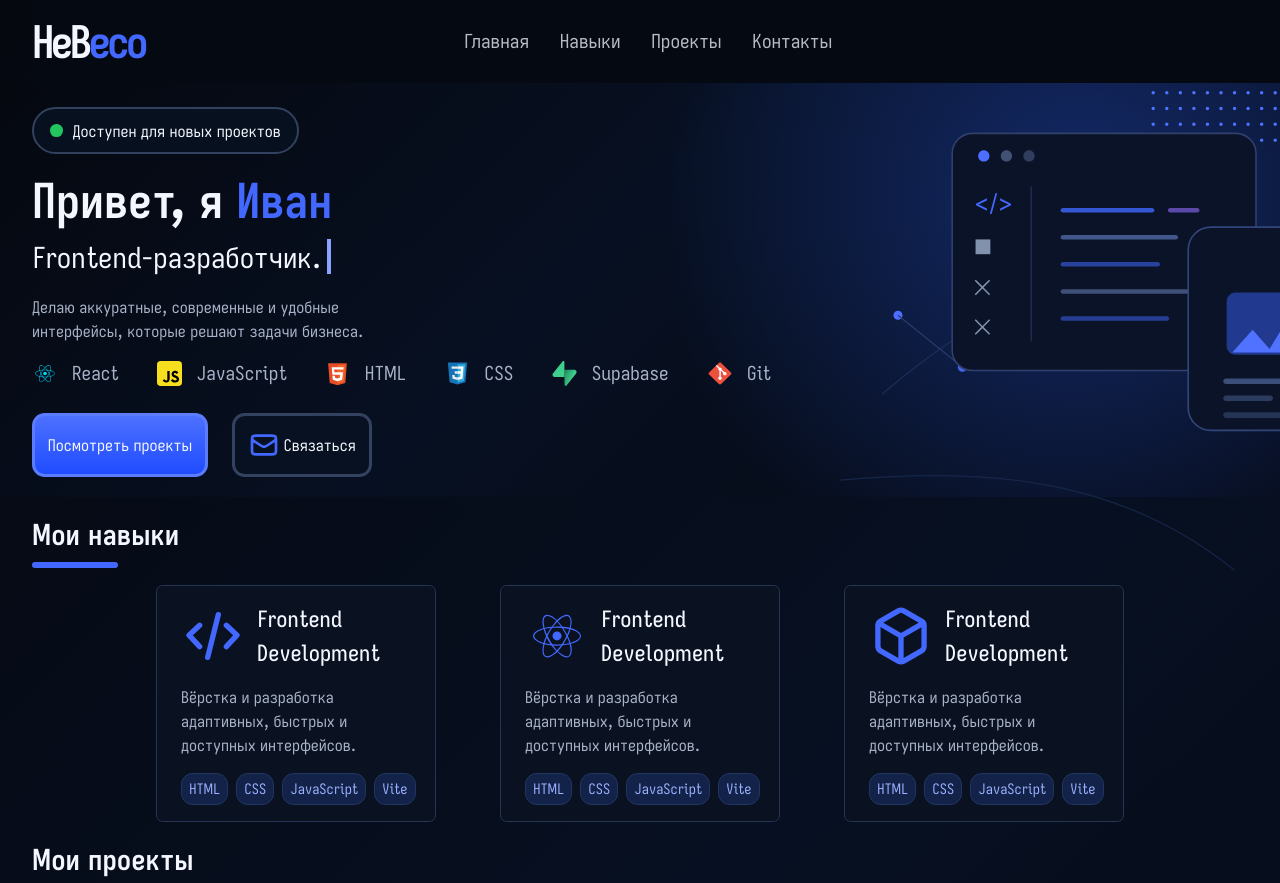
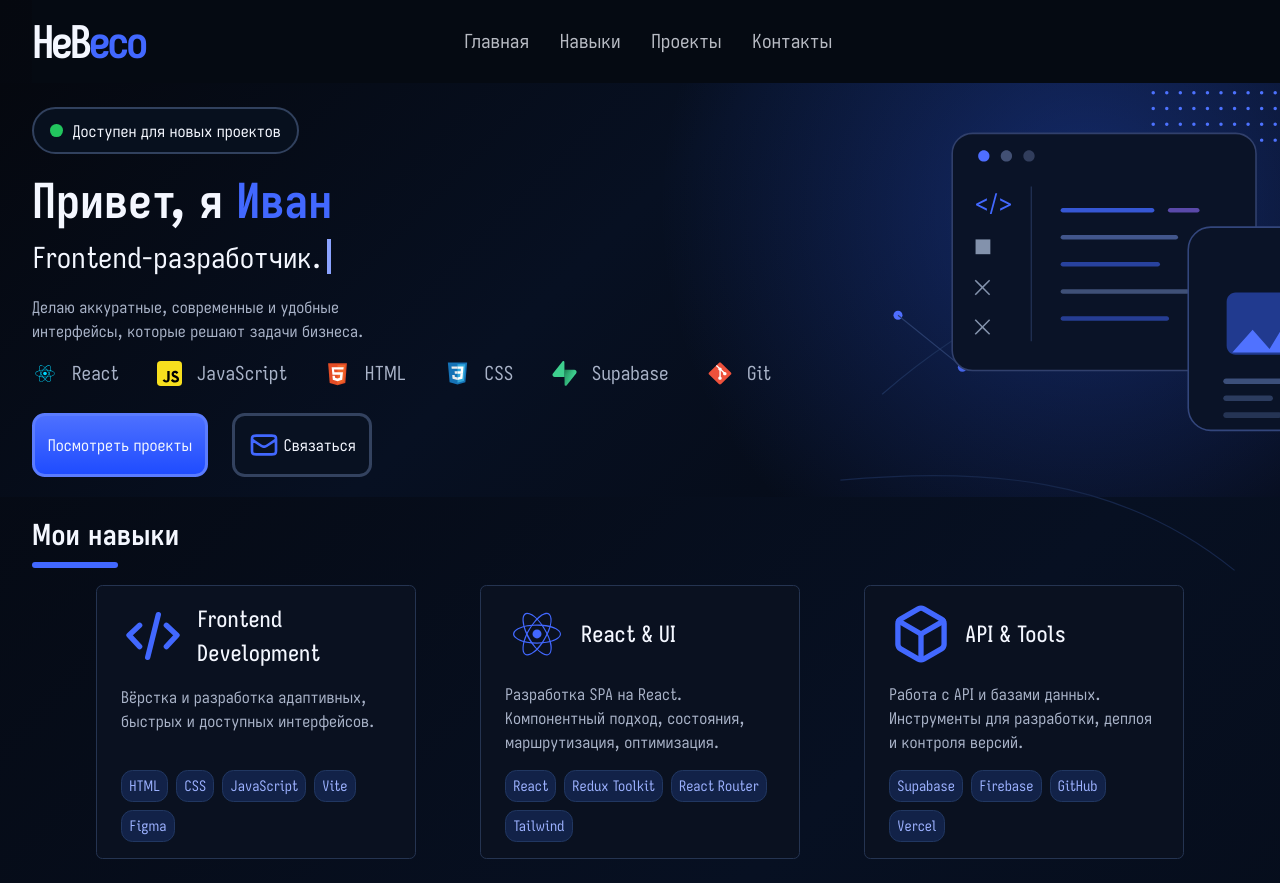
Before and after one commit to He8eco/portfolio, a React app: page / in a window 1280 px wide. Shown: the top 883 px of the page. Built offline with nearby package versions, Linux system fonts and the light colour scheme; the HTML template or start-up script is replaced by a standard one.

Commit message:
refactor: vercelv9

```diff
--- a/src/App.css
+++ b/src/App.css
@@ -179,11 +179,13 @@ nav a:hover {
 }
 
 .section-skill {
+  display: flex;
+  flex-direction: column;
   padding: 2em 3em;
   background-color: #0a1120;
   border-radius: 0.8em;
   border: 0.2em solid #253451;
-  width: 35em;
+  width: 40em;
 }
 
 .section-skill-title {
@@ -212,7 +214,9 @@ nav a:hover {
 
 .section-list {
   display: flex;
+  flex-wrap: wrap;
   gap: 1em;
+  margin-top: auto;
 }
 
 .section-list li,
@@ -223,6 +227,7 @@ nav a:hover {
   background-color: #122248;
   border-radius: 0.8em;
   border: 0.1em solid #213761;
+  white-space: nowrap;
 }
 
 .section-projects {
--- a/src/components/SkillsSection.jsx
+++ b/src/components/SkillsSection.jsx
@@ -9,26 +9,26 @@ export function SkillsSection() {
       icon: code,
       description:
         'Вёрстка и разработка адаптивных, быстрых и доступных интерфейсов.',
-      tags: ['HTML', 'CSS', 'JavaScript', 'Vite'],
+      tags: ['HTML', 'CSS', 'JavaScript', 'Vite', 'Figma'],
     },
     {
-      name: 'Frontend Development',
+      name: 'React & UI',
       icon: react,
       description:
-        'Вёрстка и разработка адаптивных, быстрых и доступных интерфейсов.',
-      tags: ['HTML', 'CSS', 'JavaScript', 'Vite'],
+        'Разработка SPA на React. Компонентный подход, состояния, маршрутизация, оптимизация.',
+      tags: ['React', 'Redux Toolkit', 'React Router', 'Tailwind'],
     },
     {
-      name: 'Frontend Development',
+      name: 'API & Tools',
       icon: cube,
       description:
-        'Вёрстка и разработка адаптивных, быстрых и доступных интерфейсов.',
-      tags: ['HTML', 'CSS', 'JavaScript', 'Vite'],
+        'Работа с API и базами данных. Инструменты для разработки, деплоя и контроля версий.',
+      tags: ['Supabase', 'Firebase', 'GitHub', 'Vercel'],
     },
   ]
 
   return (
-    <section id='skills' className="section">
+    <section id="skills" className="section">
       <h3 className="section-header">Мои навыки</h3>
       <div className="section-skills">
         {skills.map((skill) => (
```
